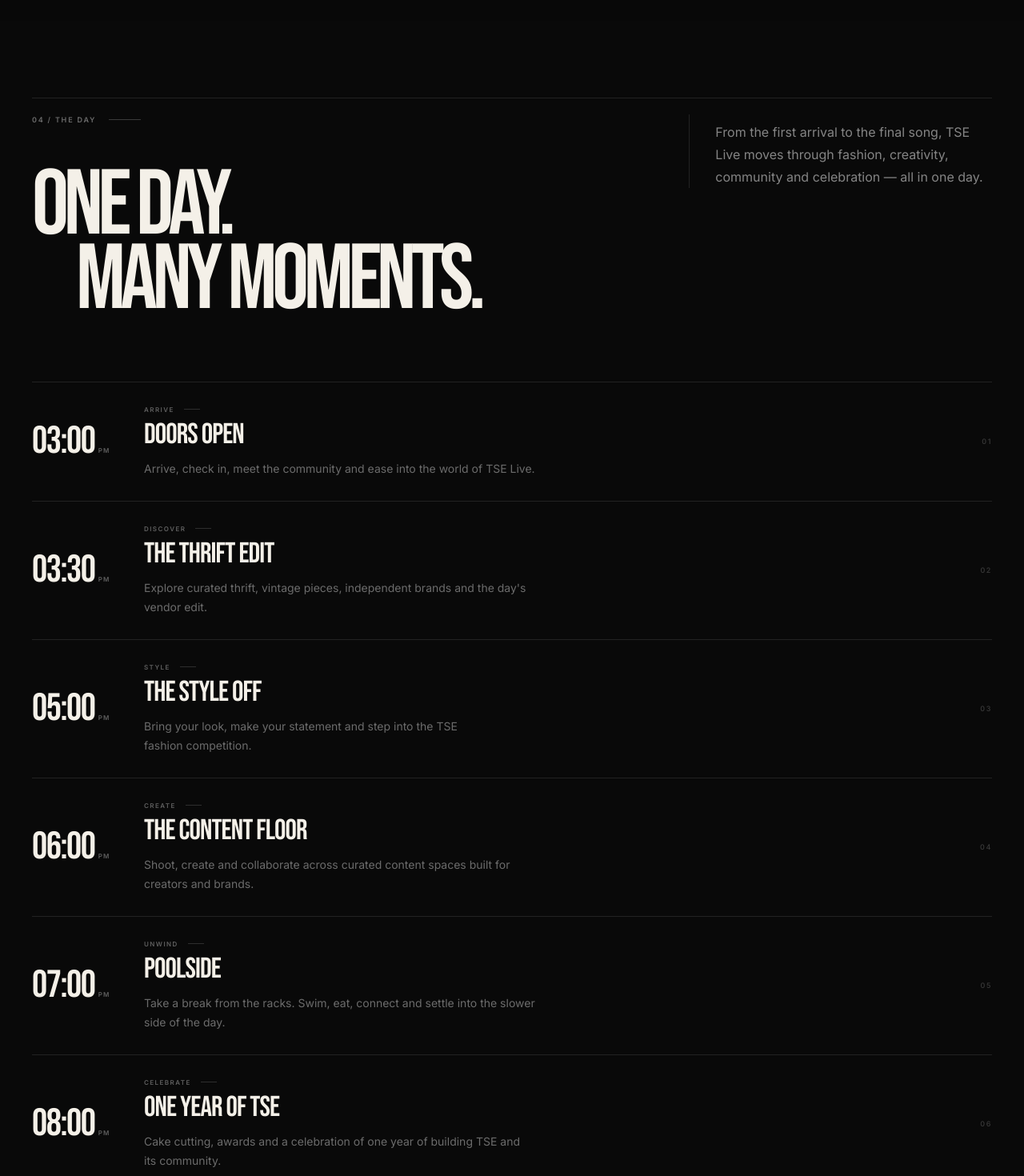
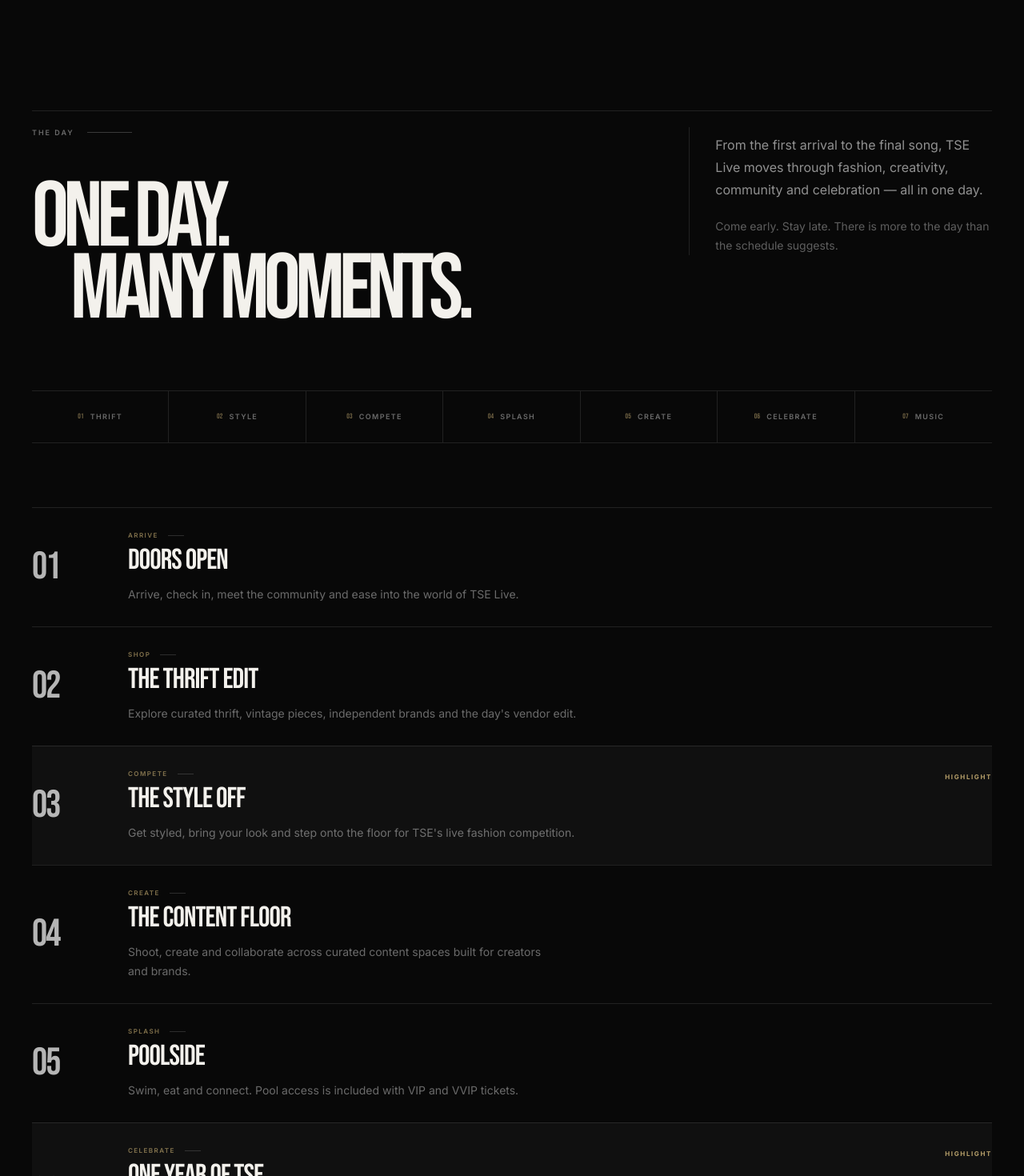
Before and after one commit to mercymuimi/tse-live, a Next.js app: page / in a window 1280 px wide. Shown: the part 6720-8190 px from the top of the page at 80% size. Built offline with nearby package versions, Linux system fonts and the light colour scheme.

Commit message:
home schedule preview update

```diff
--- a/src/components/home/SchedulePreview.tsx
+++ b/src/components/home/SchedulePreview.tsx
@@ -1,61 +1,56 @@
 "use client";
 
-import { motion } from "framer-motion";
+import { motion, useReducedMotion } from "framer-motion";
 import Link from "next/link";
 import { ArrowUpRight } from "lucide-react";
 
 const schedule = [
   {
-    time: "03:00",
-    period: "PM",
+    number: "01",
     title: "Doors Open",
     description:
       "Arrive, check in, meet the community and ease into the world of TSE Live.",
     type: "Arrive",
   },
   {
-    time: "03:30",
-    period: "PM",
+    number: "02",
     title: "The Thrift Edit",
     description:
       "Explore curated thrift, vintage pieces, independent brands and the day's vendor edit.",
-    type: "Discover",
+    type: "Shop",
   },
   {
-    time: "05:00",
-    period: "PM",
+    number: "03",
     title: "The Style Off",
     description:
-      "Bring your look, make your statement and step into the TSE fashion competition.",
-    type: "Style",
+      "Get styled, bring your look and step onto the floor for TSE's live fashion competition.",
+    type: "Compete",
+    featured: true,
   },
   {
-    time: "06:00",
-    period: "PM",
+    number: "04",
     title: "The Content Floor",
     description:
       "Shoot, create and collaborate across curated content spaces built for creators and brands.",
     type: "Create",
   },
   {
-    time: "07:00",
-    period: "PM",
+    number: "05",
     title: "Poolside",
     description:
-      "Take a break from the racks. Swim, eat, connect and settle into the slower side of the day.",
-    type: "Unwind",
+      "Swim, eat and connect. Pool access is included with VIP and VVIP tickets.",
+    type: "Splash",
   },
   {
-    time: "08:00",
-    period: "PM",
+    number: "06",
     title: "One Year of TSE",
     description:
-      "Cake cutting, awards and a celebration of one year of building TSE and its community.",
+      "Cake cutting and awards — Best Styled, Best Dressed and Client of the Year — with TSE merch and vouchers up for grabs.",
     type: "Celebrate",
+    featured: true,
   },
   {
-    time: "08:30",
-    period: "PM",
+    number: "07",
     title: "Live Music",
     description:
       "Live performances, DJ sets and the energy that carries TSE Live into the night.",
@@ -64,54 +59,134 @@ const schedule = [
 ];
 
 export default function SchedulePreview() {
+  const shouldReduceMotion = useReducedMotion();
+
+  const fadeInView = (delay = 0) => ({
+    initial: {
+      opacity: 0,
+      y: shouldReduceMotion ? 0 : 25,
+    },
+    whileInView: {
+      opacity: 1,
+      y: 0,
+    },
+    viewport: {
+      once: true,
+      amount: 0.15,
+    },
+    transition: {
+      duration: 0.7,
+      delay,
+      ease: [0.22, 1, 0.36, 1] as const,
+    },
+  });
+
   return (
-    <section className="bg-[#090909] text-[#F4F0E8]">
-      <div className="mx-auto max-w-360 px-6 pb-16 pt-16 sm:px-8 sm:pb-20 sm:pt-20 lg:px-10 lg:pb-24 lg:pt-24">
+    <section className="relative overflow-hidden bg-tse-black text-tse-paper">
+      <div className="mx-auto max-w-360 px-6 pb-20 pt-20 sm:px-8 sm:pb-24 sm:pt-24 lg:px-10 lg:pb-28 lg:pt-28">
         {/* =====================================================
             HEADER
         ====================================================== */}
 
-        <div className="grid gap-8 border-t border-white/10 pt-5 lg:grid-cols-12 lg:items-start">
+        <div className="grid gap-10 border-t border-white/10 pt-5 lg:grid-cols-12 lg:items-start lg:gap-8">
+          {/* LEFT */}
+
           <div className="lg:col-span-7">
-            <div className="flex items-center gap-4">
-              <span className="text-[9px] font-semibold uppercase tracking-[0.2em] text-white/40">
-                04 / The Day
+            <motion.div
+              {...fadeInView(0)}
+              className="flex items-center gap-4"
+            >
+              <span className="text-[9px] font-semibold uppercase tracking-[0.22em] text-white/40">
+                The Day
               </span>
 
-              <span className="h-px w-10 bg-white/20" />
-            </div>
+              <span className="h-px w-14 bg-white/20" />
+            </motion.div>
 
-            <h2 className="mt-14 font-display text-[clamp(4rem,9vw,9rem)] uppercase leading-[0.8] tracking-[-0.055em]">
+            <motion.h2
+              {...fadeInView(0.08)}
+              className="
+                mt-14
+                font-display
+                text-[clamp(4rem,9vw,9rem)]
+                uppercase
+                leading-[0.78]
+                tracking-[-0.06em]
+              "
+            >
               One day.
               <br />
-              <span className="ml-[8%]">Many moments.</span>
-            </h2>
+              <span className="ml-[7%]">Many moments.</span>
+            </motion.h2>
           </div>
 
-          <div className="lg:col-span-4 lg:col-start-9 lg:border-l lg:border-white/10 lg:pl-8 lg:pt-2">
-            <p className="max-w-md text-sm leading-6 text-white/50 sm:text-base sm:leading-7">
+          {/* RIGHT */}
+
+          <motion.div
+            {...fadeInView(0.18)}
+            className="lg:col-span-4 lg:col-start-9 lg:border-l lg:border-white/10 lg:pl-8 lg:pt-2"
+          >
+            <p className="max-w-md text-sm leading-6 text-white/55 sm:text-base sm:leading-7">
               From the first arrival to the final song, TSE Live moves through
               fashion, creativity, community and celebration — all in one day.
             </p>
-          </div>
+
+            <p className="mt-5 max-w-md text-sm leading-6 text-white/35">
+              Come early. Stay late. There is more to the day than the
+              schedule suggests.
+            </p>
+          </motion.div>
         </div>
+
+        {/* =====================================================
+            DAY FLOW
+        ====================================================== */}
+
+        <motion.div
+          {...fadeInView(0.15)}
+          className="mt-16 grid grid-cols-4 border-y border-white/10 sm:mt-20 sm:grid-cols-7"
+        >
+          {["THRIFT", "STYLE", "COMPETE", "SPLASH", "CREATE", "CELEBRATE", "MUSIC"].map(
+            (item, index, arr) => (
+              <div
+                key={item}
+                className={`
+                  flex
+                  min-h-16
+                  items-center
+                  justify-center
+                  gap-2
+                  px-2
+                  text-center
+                  ${
+                    index < arr.length - 1
+                      ? "border-r border-white/10"
+                      : ""
+                  }
+                `}
+              >
+                <span className="font-display text-[9px] text-tse-accent/60">
+                  {String(index + 1).padStart(2, "0")}
+                </span>
+
+                <span className="text-[8px] font-semibold uppercase tracking-[0.15em] text-white/40 sm:text-[9px]">
+                  {item}
+                </span>
+              </div>
+            ),
+          )}
+        </motion.div>
 
         {/* =====================================================
             SCHEDULE
         ====================================================== */}
 
-        <div className="mt-20">
+        <div className="mt-16 sm:mt-20">
           {schedule.map((item, index) => (
             <motion.div
-              key={`${item.time}-${item.title}`}
-              initial={{ opacity: 0, y: 20 }}
-              whileInView={{ opacity: 1, y: 0 }}
-              viewport={{ once: true, amount: 0.2 }}
-              transition={{
-                duration: 0.5,
-                delay: index * 0.05,
-              }}
-              className="
+              key={item.number}
+              {...fadeInView(0.05 + index * 0.05)}
+              className={`
                 group
                 grid
                 gap-6
@@ -120,48 +195,47 @@ export default function SchedulePreview() {
                 py-7
                 transition-colors
                 duration-300
-                hover:bg-white/2.5
-                sm:grid-cols-[100px_1fr_auto]
+                hover:bg-white/[0.025]
+                sm:grid-cols-[80px_1fr_auto]
                 sm:items-center
                 sm:gap-10
-              "
+                ${item.featured ? "bg-white/[0.03]" : ""}
+              `}
             >
-              {/* TIME */}
+              {/* NUMBER */}
 
-              <div className="flex items-baseline gap-1">
-                <span className="font-display text-4xl leading-none tracking-[-0.03em] sm:text-5xl">
-                  {item.time}
-                </span>
-
-                <span className="text-[8px] font-semibold uppercase tracking-[0.15em] text-white/35">
-                  {item.period}
-                </span>
-              </div>
+              <span className="font-display text-4xl leading-none tracking-[-0.04em] text-white/70 sm:text-5xl">
+                {item.number}
+              </span>
 
               {/* CONTENT */}
 
               <div>
                 <div className="mb-2 flex items-center gap-3">
-                  <span className="text-[8px] font-semibold uppercase tracking-[0.18em] text-white/35">
+                  <span className="text-[8px] font-semibold uppercase tracking-[0.18em] text-tse-accent/70">
                     {item.type}
                   </span>
 
                   <span className="h-px w-5 bg-white/15" />
                 </div>
 
-                <h3 className="font-display text-3xl uppercase leading-none tracking-tight sm:text-4xl">
+                <h3 className="font-display text-3xl uppercase leading-none tracking-[-0.025em] sm:text-4xl">
                   {item.title}
                 </h3>
 
-                <p className="mt-3 max-w-lg text-xs leading-5 text-white/40 sm:text-sm sm:leading-6">
+                <p className="mt-3 max-w-xl text-xs leading-5 text-white/40 sm:text-sm sm:leading-6">
                   {item.description}
                 </p>
               </div>
 
-              {/* NUMBER */}
+              {/* FEATURED TAG */}
 
-              <span className="hidden text-[9px] font-medium tracking-[0.18em] text-white/20 sm:block">
-                {String(index + 1).padStart(2, "0")}
+              <span
+                className={`hidden self-start pt-1 text-[8px] font-bold uppercase tracking-[0.2em] sm:block ${
+                  item.featured ? "text-tse-accent" : "text-white/0"
+                }`}
+              >
+                {item.featured ? "Highlight" : ""}
               </span>
             </motion.div>
           ))}
@@ -173,11 +247,20 @@ export default function SchedulePreview() {
             FOOTER
         ====================================================== */}
 
-        <div className="mt-10 flex flex-col gap-6 sm:flex-row sm:items-center sm:justify-between">
-          <p className="text-xs leading-5 text-white/40">
-            Timings are subject to change as the final programme comes
-            together.
-          </p>
+        <motion.div
+          {...fadeInView(0.25)}
+          className="mt-10 flex flex-col gap-6 sm:flex-row sm:items-end sm:justify-between"
+        >
+          <div>
+            <span className="text-[9px] font-semibold uppercase tracking-[0.2em] text-white/30">
+              30.10.26 / One day only
+            </span>
+
+            <p className="mt-3 max-w-md text-xs leading-5 text-white/35">
+              No fixed clock — the flow moves naturally from afternoon into
+              evening, at its own pace.
+            </p>
+          </div>
 
           <Link
             href="/schedule"
@@ -201,19 +284,8 @@ export default function SchedulePreview() {
             "
           >
             View full schedule
-
-            <ArrowUpRight
-              size={14}
-              strokeWidth={1.5}
-              className="
-                transition-transform
-                duration-300
-                group-hover:-translate-y-0.5
-                group-hover:translate-x-0.5
-              "
-            />
-          </Link>
-        </div>
+                      </Link>
+        </motion.div>
       </div>
     </section>
   );
```
